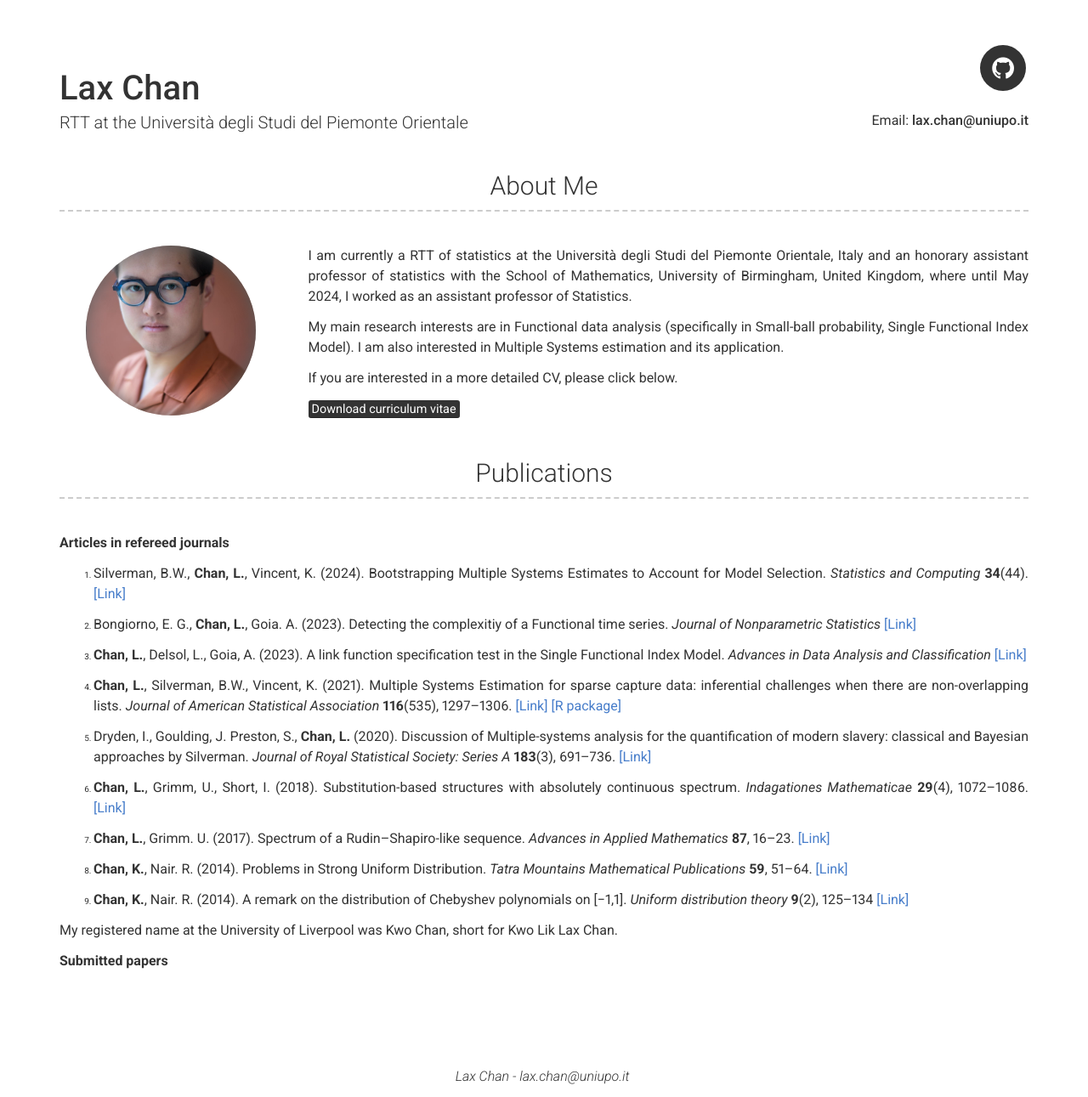
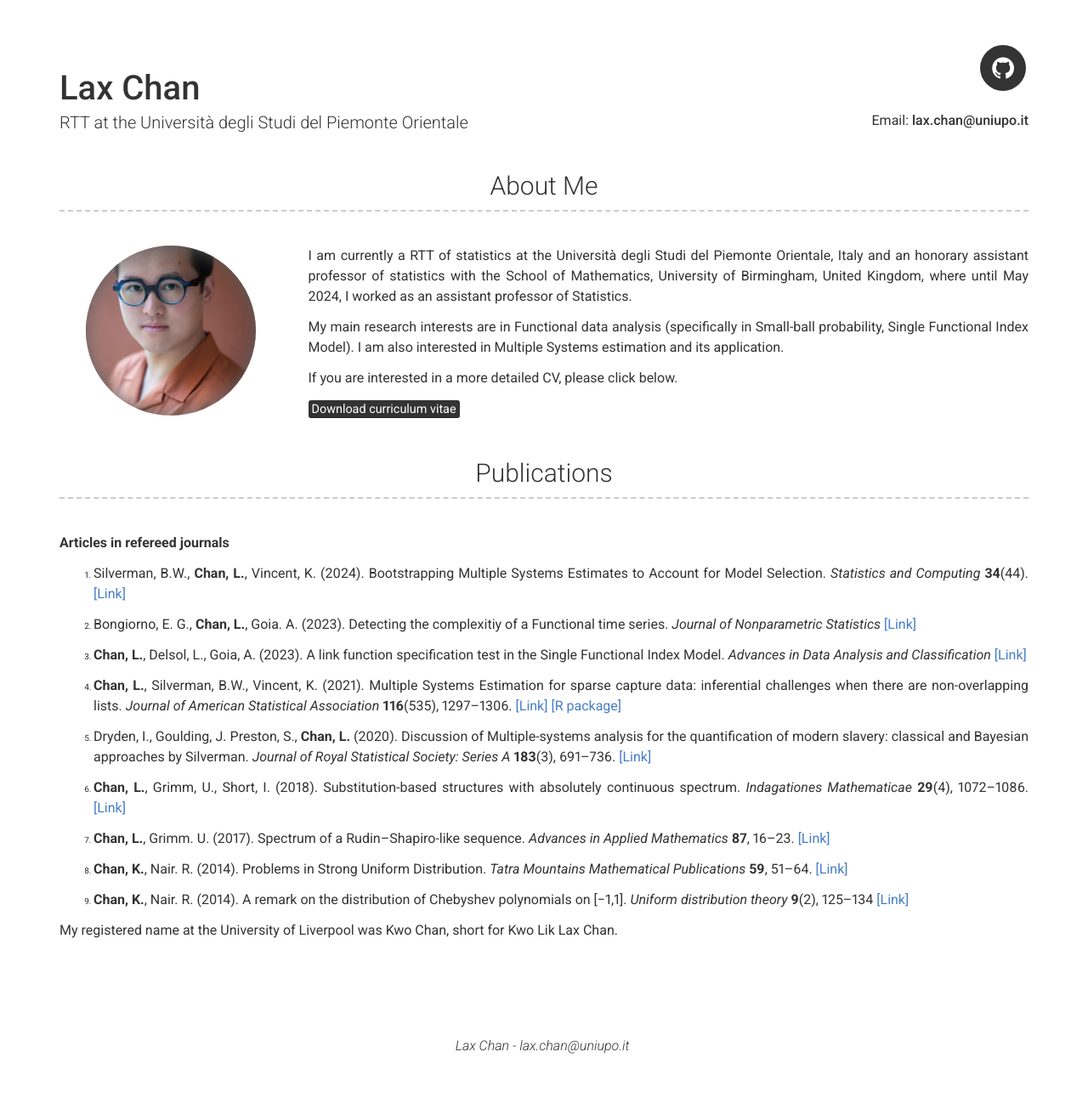
Before and after one commit to Laxchan/Laxchan.github.io, a Jekyll site: the page built from index.md, in a window 1280 px wide. Shown: the whole page at 85% size. Built offline with Jekyll 4.4.1, drawn with Linux system fonts in a browser that asks for light colours; after the commit the page ends 1255 px from its top, so only the background shows below that.

Commit message:
Update _config.yml

```diff
--- a/_config.yml
+++ b/_config.yml
@@ -70,7 +70,7 @@ more_content: |
 
   My registered name at the University of Liverpool was Kwo Chan, short for Kwo Lik Lax Chan.
 
-  **Submitted papers**
+
 
 
 
```
